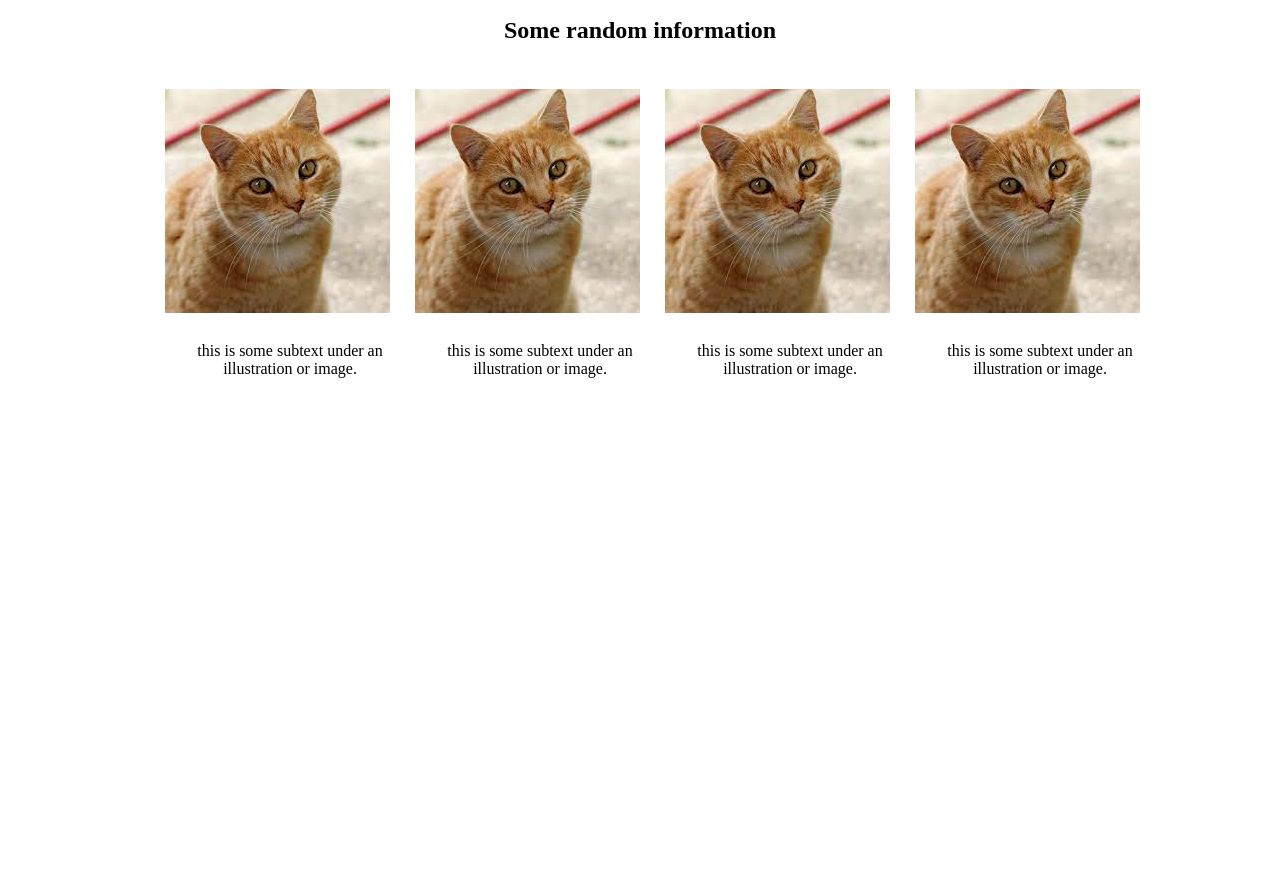
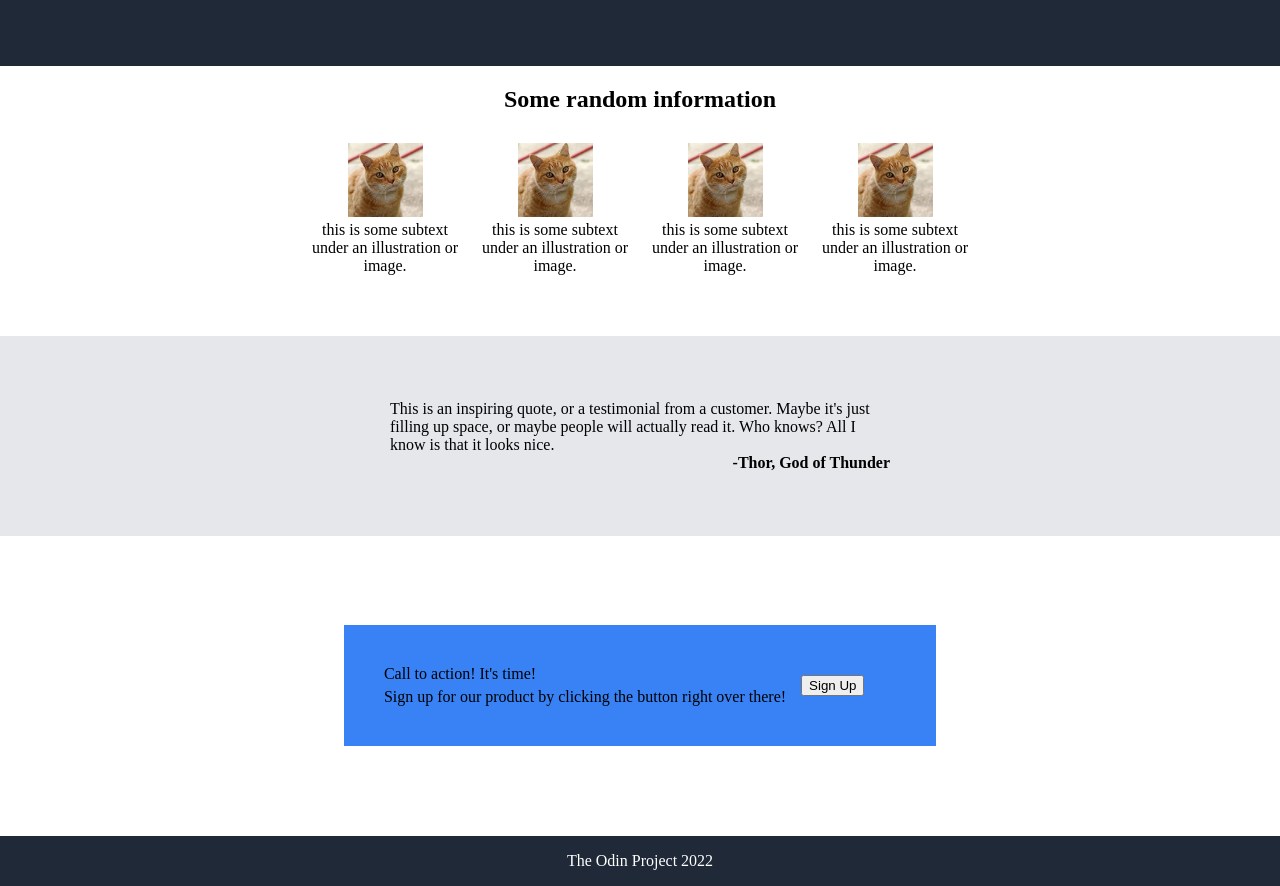
Before and after one commit to Chad-Wolding/Project-Landing-Page, a plain HTML site: page index.html in a window 1280 px wide. Shown: the part 334-1220 px from the top of the page. Before the commit the page ends 800 px from the top, so only its background shows below. Drawn offline with Linux system fonts and the light colour scheme.

Commit message:
finished html. need to fine-tune css

```diff
--- a/index.html
+++ b/index.html
@@ -55,6 +55,28 @@
         </div>
     </div>
 </section>
+<section id="section-three-container">
+    <div id="section-three-content">
+<div>This is an inspiring quote, or a testimonial from a customer. Maybe it's just filling up space, or maybe people will actually read it. Who knows? All I know is that it looks nice.</div>
+<div><strong id="thor">-Thor, God of Thunder</strong></div>
+    </div>
+</section>
+<section id="section-four-container">
+    <div id="section-four-content">
+        <div>
+            <div>Call to action! It's time!</div>
+            <div>Sign up for our product by clicking the button right over there!</div>
+        </div>
+        <div>
+            <button>Sign Up</button>
+        </div>
+    </div>
+</section>
+<section id="footer-container">
+    <div id="footer-content">
+        <div>The Odin Project 2022</div>
+    </div>
+</section>
 </body>
 </html>
 <!-- comments -->
--- a/styles.css
+++ b/styles.css
@@ -3,9 +3,13 @@ body{
     padding: 0;
 }
 
+.cat{
+    text-align: center;
+}
+
 #cat-section{
     display: flex;
-    max-width: 500px;
+    max-width: 700px;
     margin: auto;
     justify-content: center;
 }
@@ -20,6 +24,8 @@ li{
 nav{
     display: flex;
     align-items: center;
+    max-width: 850px;
+    margin: auto;
 }
 
 nav h1{
@@ -30,22 +36,76 @@ nav h1{
     background-color: #1f2937;
     padding: 0;
     margin: 0;
+    min-height: 400px;
+    color: white;
 }
 
+
 #section-two{
+min-height: 250px;
+}
 
+#section-three-container{
+    background-color: #e5e7eb;
+    min-height: 200px;
+    display: flex;
+    justify-content: center;
+    align-items: center;
+}
+
+#section-three-content{
+    max-width: 500px;
+}
+
+#thor{
+    float: right;
+}
+
+#section-four-container{
+    min-height: 300px;
+    display: flex;
+    justify-content: center;
+    align-items: center;
+}
+
+#section-four-content{
+    background-color: #3882f6;
+    padding: 30px;
+    display: flex;
+    justify-content: center;
+    align-items: center;
+}
+
+#section-four-content div{
+    margin: 5px;
+    min-width: 100px;
+
+}
+
+#footer-container{
+    background-color: #1f2937;
+    display: flex;
+    justify-content: center;
+    align-items: center;
+    color: white;
+    min-height: 50px;
 }
 
 #section-two h1{
     text-align: center;
 }
-   #four-cat-container div{
-    width: 200px;
-    margin: 25px;
+   #four-cat-container>div{
+    width: 150px;
+    padding: 10px;
     text-align: center;
+
+   }
+
+   #four-cat-container img{
+    max-width: 75px;
    }
 
    #four-cat-container{
        display: flex;
-       justify-content: center
+       justify-content: center;
    }
```
